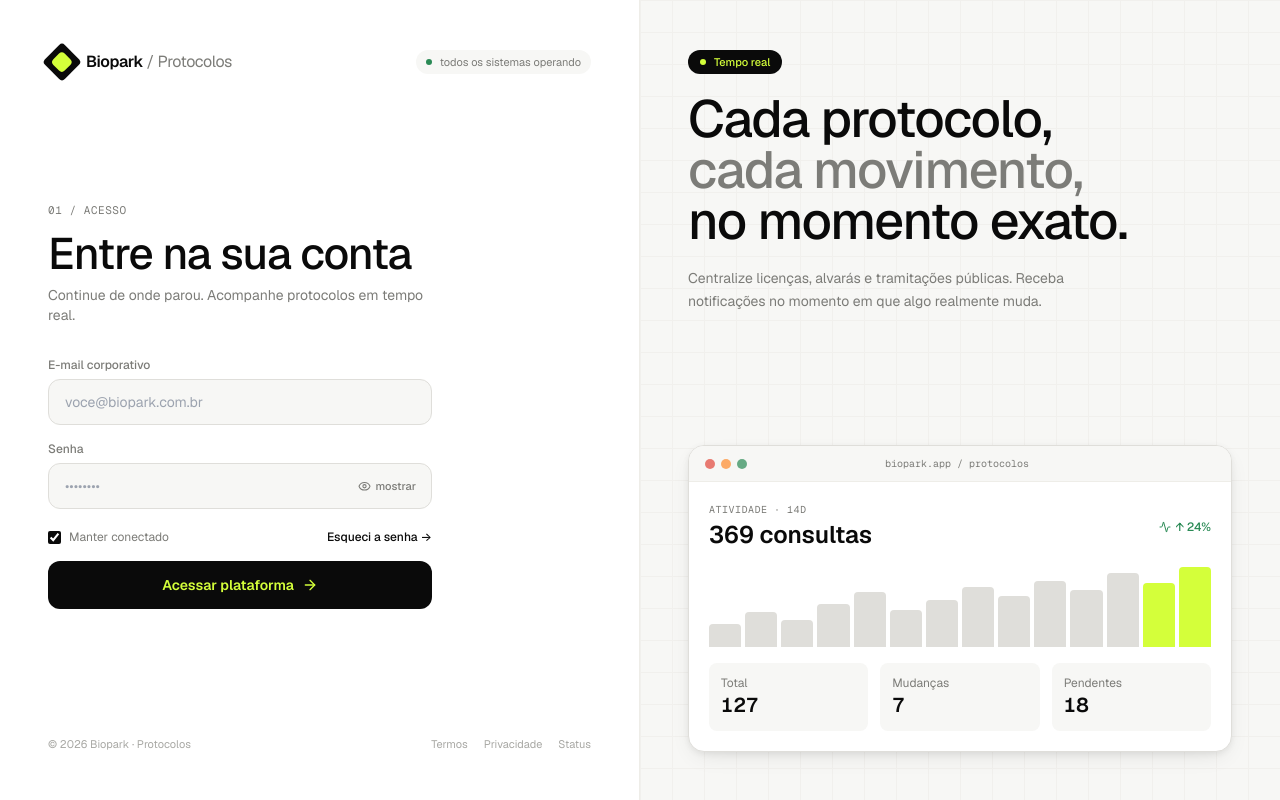
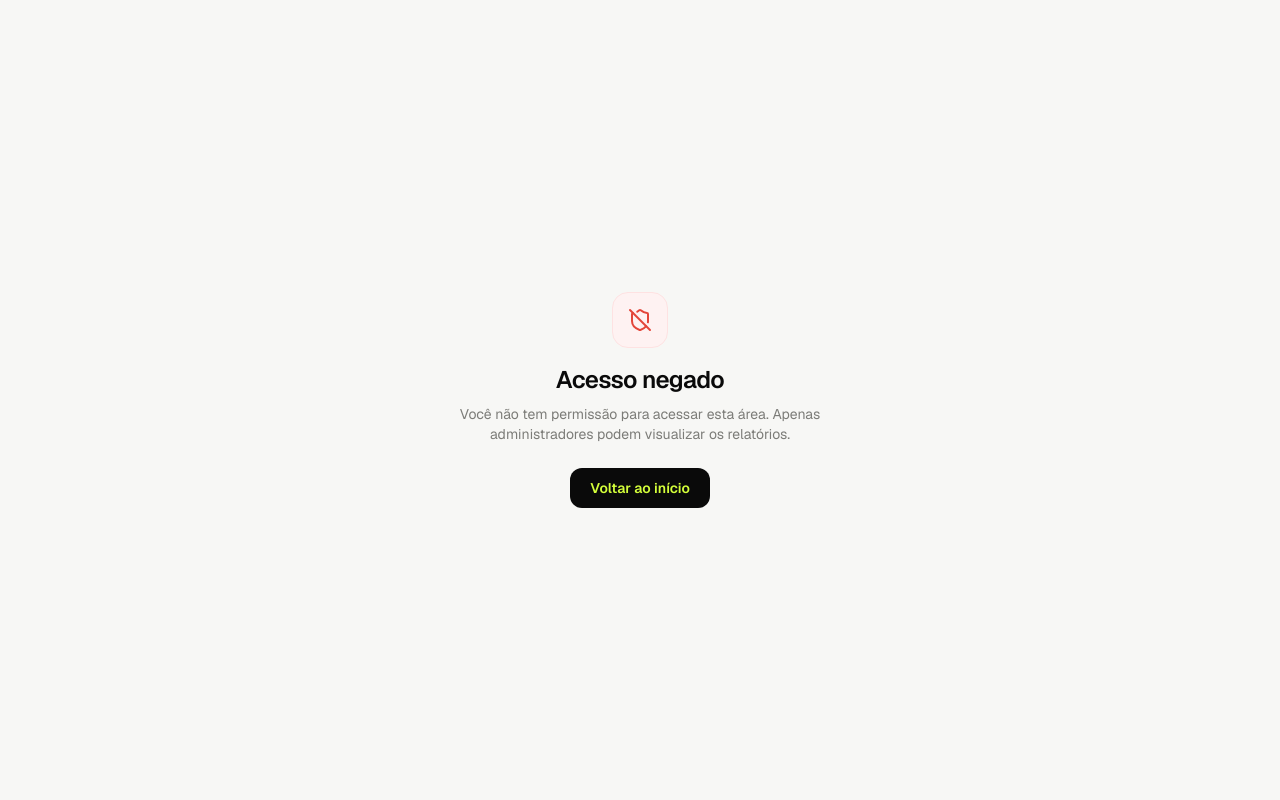
Before and after one commit to Wessel2007/hackathon-biopark, a React (Vite) app in the folder frontend/: page /forbidden in a window 1280 px wide. Before the commit this address led to /login. Built offline with nearby package versions, Linux system fonts and the light colour scheme.

Commit message:
implementa controle de acesso por cargo para relatórios
- cargo 'usuario' bloqueado de acessar /reports e /reports-login
- página Forbidden exibida ao tentar acessar rota restrita
- ReportsLogin verifica cargo no token antes de salvar reports_token
- backend inclui cargo no payload do JWT

```diff
--- a/frontend/src/App.jsx
+++ b/frontend/src/App.jsx
@@ -3,6 +3,7 @@ import Login from './pages/Login'
 import Dashboard from './pages/Dashboard'
 import Reports from './pages/Reports'
 import ReportsLogin from './pages/ReportsLogin'
+import Forbidden from './pages/Forbidden'
 import { getCargoFromToken } from './services/api'
 
 function PrivateRoute({ children }) {
@@ -11,12 +12,13 @@ function PrivateRoute({ children }) {
 
 function AdminRoute({ children }) {
   if (!localStorage.getItem('token')) return <Navigate to="/login" replace />
-  if (getCargoFromToken() !== 'admin') return <Navigate to="/" replace />
+  if (getCargoFromToken() !== 'admin') return <Navigate to="/forbidden" replace />
   return children
 }
 
 function PrivateReportsRoute({ children }) {
   if (!localStorage.getItem('token')) return <Navigate to="/login" replace />
+  if (getCargoFromToken() !== 'admin') return <Navigate to="/forbidden" replace />
   if (!localStorage.getItem('reports_token')) return <Navigate to="/reports-login" replace />
   return children
 }
@@ -25,6 +27,7 @@ export default function App() {
   return (
     <Routes>
       <Route path="/login" element={<Login />} />
+      <Route path="/forbidden" element={<Forbidden />} />
       <Route path="/reports-login" element={<AdminRoute><ReportsLogin /></AdminRoute>} />
       <Route path="/" element={<PrivateRoute><Dashboard /></PrivateRoute>} />
       <Route path="/reports" element={<PrivateReportsRoute><Reports /></PrivateReportsRoute>} />
--- /dev/null
+++ b/frontend/src/pages/Forbidden.jsx
@@ -0,0 +1,28 @@
+import { useNavigate } from 'react-router-dom'
+import { ShieldOff } from 'lucide-react'
+
+export default function Forbidden() {
+  const navigate = useNavigate()
+
+  return (
+    <div className="min-h-screen flex flex-col items-center justify-center bg-paper text-ink p-8">
+      <div className="flex flex-col items-center gap-4 max-w-sm text-center">
+        <div className="w-14 h-14 rounded-2xl bg-red-50 border border-red-100 flex items-center justify-center">
+          <ShieldOff size={24} className="text-accent-red" />
+        </div>
+        <div>
+          <h1 className="text-2xl font-semibold tracking-tight">Acesso negado</h1>
+          <p className="text-sm text-muted mt-2">
+            Você não tem permissão para acessar esta área. Apenas administradores podem visualizar os relatórios.
+          </p>
+        </div>
+        <button
+          onClick={() => navigate('/')}
+          className="mt-2 px-5 py-2.5 rounded-xl text-sm font-semibold bg-ink text-lime hover:bg-ink-2 transition"
+        >
+          Voltar ao início
+        </button>
+      </div>
+    </div>
+  )
+}
--- a/frontend/src/pages/ReportsLogin.jsx
+++ b/frontend/src/pages/ReportsLogin.jsx
@@ -17,6 +17,11 @@ export default function ReportsLogin() {
     setError('')
     try {
       const { access_token } = await login(email, password)
+      const payload = JSON.parse(atob(access_token.split('.')[1]))
+      if (payload.cargo !== 'admin') {
+        setError('Acesso restrito a administradores')
+        return
+      }
       localStorage.setItem('reports_token', access_token)
       navigate('/reports')
     } catch {
```
Also changed, not shown: 2 other files (tests, documents, lock files or other folders).
